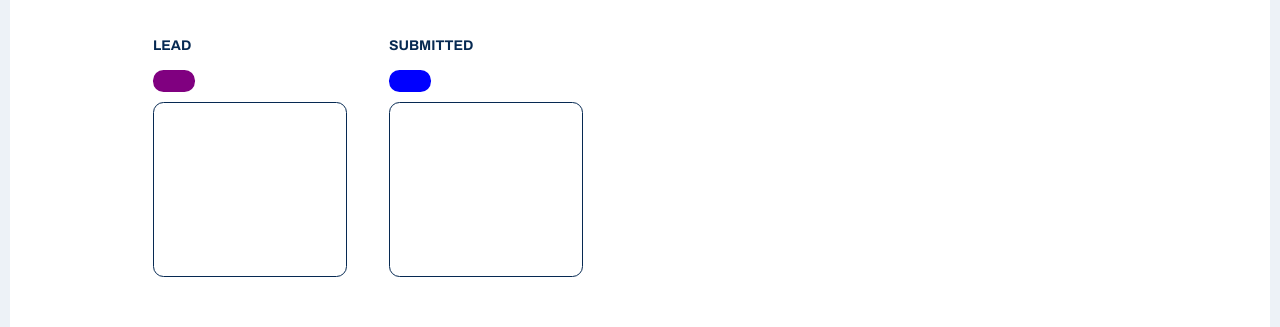
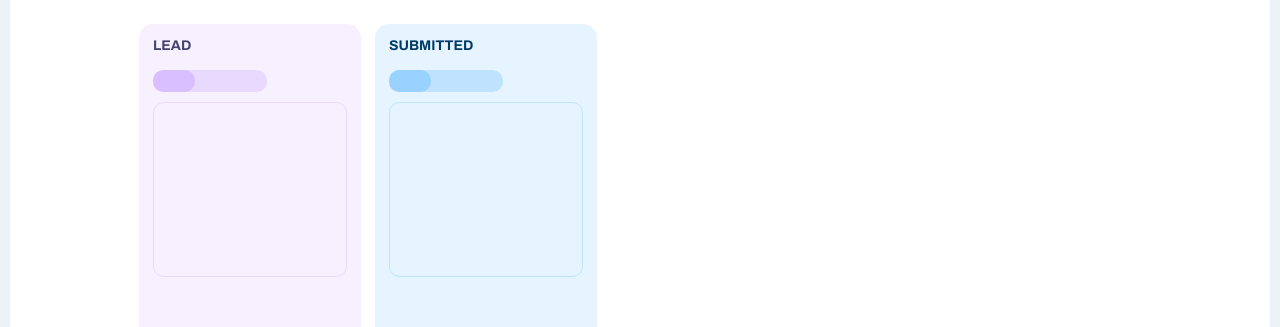
Before and after one commit to jenicarvalho/onboarding-screen, a React (Vite) app: page / in a window 1280 px wide. Shown: the part 321-648 px from the top of the page. Built offline with nearby package versions, Linux system fonts and the light colour scheme; the HTML template or start-up script is replaced by a standard one.

Commit message:
updated use of css vars

```diff
--- a/src/components/Stages/styles.ts
+++ b/src/components/Stages/styles.ts
@@ -1,15 +1,11 @@
 import styled from 'styled-components';
 
 interface ItemProps {
-  color?: string;
-  light?: string;
-  lighter?: string;
-  darker?: string;
+  color: 'Purple' | 'Orange' | 'Blue' | 'Green' | 'Pink' | 'Disabled';
 }
 
 export const Container = styled.div`
   padding: 69px 129px 12px;
-
   display: grid;
   grid-template-columns: repeat(6, 1fr);
   grid-gap: 14px;
@@ -22,14 +18,14 @@ export const Item = styled.div<ItemProps>`
   height: 558px;
   border-radius: 14px;
   padding: 14px;
-  background: ${(props) => props.lighter};
-  background: linear-gradient(180deg, ${(props) => props.lighter} 67%, rgba(255,255,255,1) 100%);
+  background: ${(props) => `var(--lighter${props.color})`};
+  background: linear-gradient(180deg, ${(props) => `var(--lighter${props.color})`} 67%, rgba(255,255,255,1) 100%);
 
   strong {
     font-size: 14px;
     font-weight: 700;
     text-transform: uppercase;
-    color: ${(props) => props.darker};
+    color: ${(props) => `var(--darker${props.color})`};
   }
 `;
 
@@ -37,7 +33,7 @@ export const Slider = styled.div<ItemProps>`
   width: 114px;
   height: 22px;
   border-radius: 10.5px;
-  background-color: ${(props) => props.light};
+  background-color: ${(props) => `var(--light${props.color})`};
   top: 0;
   position: absolute;
   cursor: pointer;
@@ -48,7 +44,7 @@ export const Slider = styled.div<ItemProps>`
     position: absolute;
     width: 42px;
     height: 22px;
-    background-color: ${(props) => props.color};
+    background-color: ${(props) => `var(--${props.color})`};
     transition: .5s;
     border-radius: 10.5px;
   }
@@ -76,6 +72,6 @@ export const Content = styled.div<ItemProps>`
   height: 175px;
   margin-top: 10px;
   border-radius: 10.5px;
-  border: 1px solid ${(props) => props.light};
-  background: ${(props) => props.lighter};
+  border: 1px solid ${(props) => `var(--light${props.color})`};
+  background: ${(props) => `var(--lighter${props.color})`};
 `;
```
